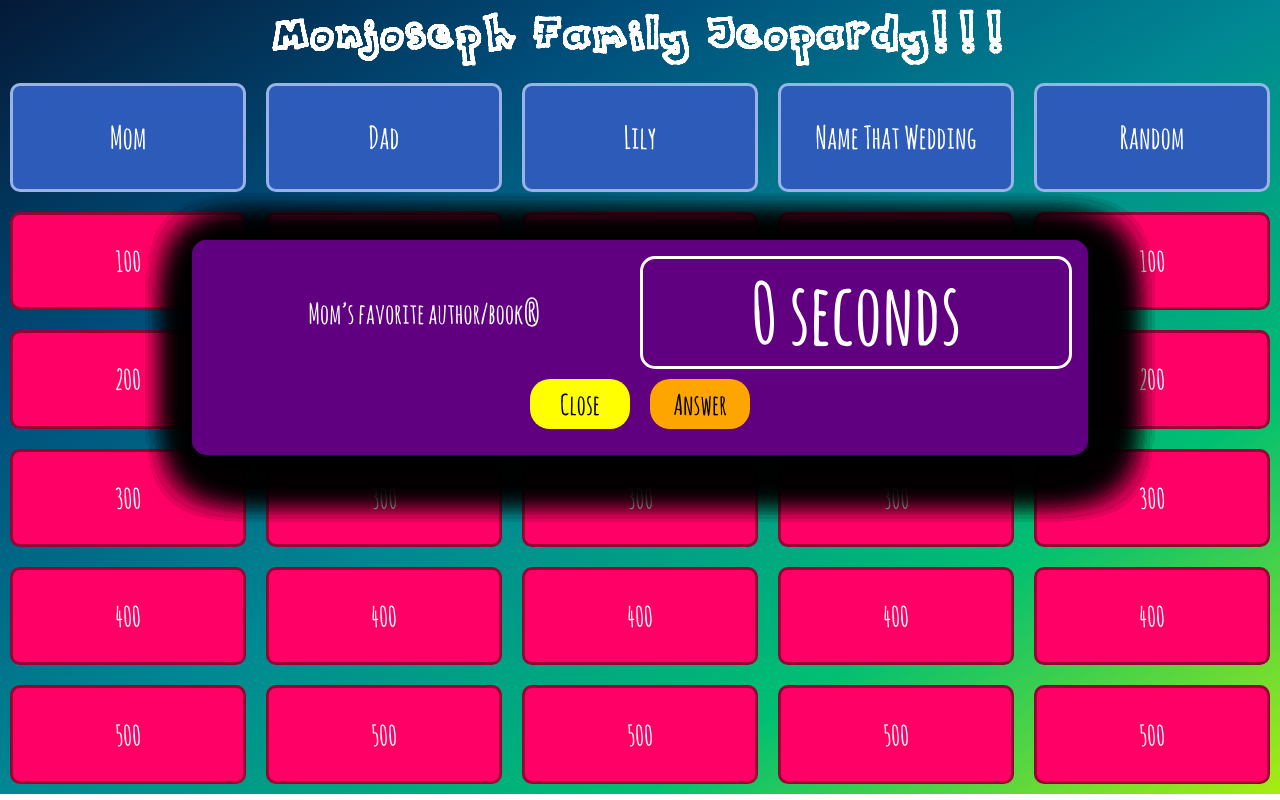
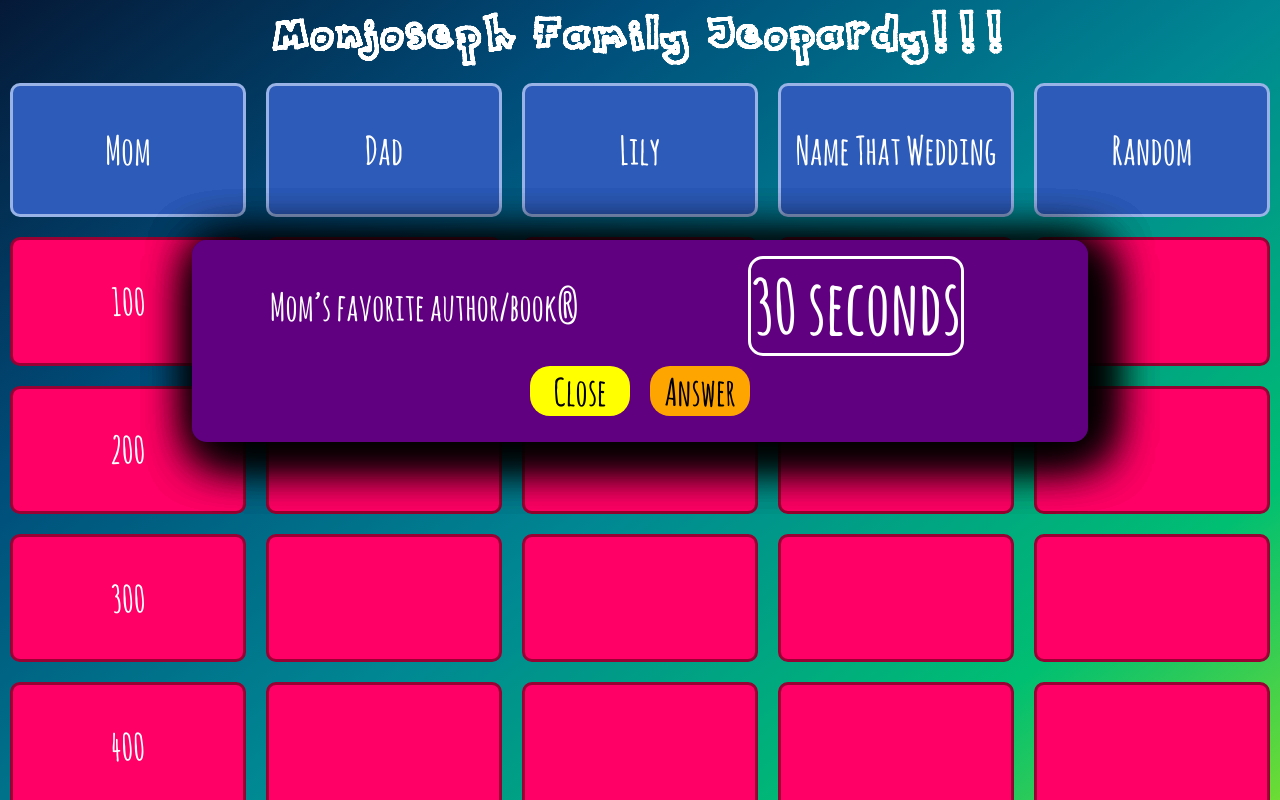
Before and after one commit to InnaMon/jeopardy, a React (Create React App) app: page / in a window 1280 px wide. Both pictures are taken after a click on the element "100". Shown: the top 800 px of the page. Built offline with nearby package versions, Linux system fonts and the light colour scheme.

Commit message:
added functionality to open and close modal

```diff
--- a/src/App.js
+++ b/src/App.js
@@ -11,45 +11,78 @@ class App extends Component {
         title: '100',
         modalHeader: 'Mom: 100 pts',
         question: 'What is Moms favorite color?',
-        answer: 'All shades of green'
+        answer: 'All shades of green',
+        id: 1
       },
       {
         title: '200',
         modalHeader: 'Mom: 200 pts',
         question: 'What year did mom enrolls to NCC?',
-        answer: '2008'
+        answer: '2008',
+        id: 2
       },
       {
         title: '300',
         modalHeader: 'Mom: 300 pts',
         question: 'What are the names of grandparents that raised mom',
-        answer: 'Grandma Polya and grandpa Peter'
+        answer: 'Grandma Polya and grandpa Peter',
+        id: 3
       },
       {
         title: '400',
         modalHeader: 'Mom: 400 pts',
         question: 'Who did mom work as in Russia?',
-        answer: 'Приома Здачя'
+        answer: 'Приома Здачя',
+        id: 4
       },
       {
         title: '500',
         modalHeader: 'Mom: 500 pts',
         question: 'Mom’s favorite author/book?',
-        answer: 'Кристина Рой Дорогой ценой'
+        answer: 'Кристина Рой Дорогой ценой',
+        id: 5
       }
     ],
     showModal: false,
+    dataModel: {
+      name: ""
+    },
     answered: false,
     showAnswer: false,
     timerTime: 60
   }
 
-  modalHandler = (e) => {
+  showModalHandler = key => {
     this.setState({
-      showModal: !this.state.showModal
+      showModal: true,
+      dataModel: key
+    });
+  }
+
+  hideModalHandler = (e) => {
+    e.stopPropagation();
+    this.setState({
+      showModal: false
     });
     this.resetCountDown();
   }
+
+  // showModalHandler = key => {
+  //   let key_to_update = {};
+  //   key_to_update[key] = true;
+  //   this.setState({
+  //     showModal: Object.assign( {}, this.state.showModal, key_to_update)
+  //   });
+  // }
+
+  // hideModalHandler = (key) => {
+  //   let key_to_update = {};
+  //   key_to_update[key] = false;
+  //   this.setState({
+  //     showModal: Object.assign( {}, this.state.showModal, key_to_update)
+  //   });
+  //   this.resetCountDown();
+  // }
 
   // modalHandler = (answer) => {
   //   if (answer === this.props.answer) {
@@ -92,14 +125,16 @@ class App extends Component {
   render() {
     const cards = this.state.cards.map((card, i) => {
       return <Card
-      key={Math.floor(Math.random(i + 5))}
       title={this.state.cards[i].title}
       modalHeader={this.state.cards[i].modalHeader}
       question={this.state.cards[i].question}
       answer={this.state.cards[i].answer}
-      handleModal={this.modalHandler}
+      key={this.state.cards[i].id}
+      // handleModal={this.modalHandler}
+      showModal={this.state.showModal}
+      showModalHandler = {this.showModalHandler}
+      hideModal = {this.hideModalHandler}
       answered={this.state.answered}
-      showModal={this.state.showModal}
       answerButton={this.showAnswerHandler}
       showAnswer={this.state.showAnswer}
       timerTime={this.state.timerTime}
@@ -123,16 +158,32 @@ class App extends Component {
             {cards}
           </div>
           <div className="column">
-            {cards}
+          <Card>200</Card>
+          <Card>200</Card>
+          <Card>200</Card>
+          <Card>200</Card>
+          <Card>200</Card>
           </div>
           <div className="column">
-            {cards}
+          <Card>200</Card>
+          <Card>200</Card>
+          <Card>200</Card>
+          <Card>200</Card>
+          <Card>200</Card>
           </div>
           <div className="column">
-            {cards}
+          <Card>200</Card>
+          <Card>200</Card>
+          <Card>200</Card>
+          <Card>200</Card>
+          <Card>200</Card>
           </div>
           <div className="column">
-            {cards}
+          <Card>200</Card>
+          <Card>200</Card>
+          <Card>200</Card>
+          <Card>200</Card>
+          <Card>200</Card>
           </div>
         </div>
 
--- a/src/components/Card/Card.css
+++ b/src/components/Card/Card.css
@@ -5,7 +5,7 @@
     justify-content: center;
     align-items: center;
     /* font-weight: lighter; */
-    font-size: 0.9em;
+    font-size: 1.2em;
     color: white;
     cursor: pointer;
     margin: 10px;
--- a/src/components/Card/Card.js
+++ b/src/components/Card/Card.js
@@ -7,16 +7,20 @@ class Card extends Component {
         return (
             <div
             className={"card " + (!this.props.answered ? "notAnsweredCard" : "answeredCard")}
-            onClick={e => this.props.handleModal(e)}>
+            // onClick={e => this.props.handleModal(this.props.key)}
+            showModal={this.props.showModal}
+            onClick={() => this.props.showModalHandler(this.props.key)}>
             <p>{this.props.title}</p>
             <Modal
+              key={this.props.key}
               showModal={this.props.showModal}
-              onClose={this.props.onClose}
+              hideModal={this.props.hideModal}
+            //   onClose={this.props.onClose}
               header={this.props.header}
               question={this.props.question}
+              answer={this.props.answer}
               answerButton={this.props.answerButton}
               showAnswer={this.props.showAnswer}
-              answer={this.props.answer}
               timerTime={this.props.timerTime}
               startTimer={this.props.startTimer}
             >
--- a/src/components/Category/Category.css
+++ b/src/components/Category/Category.css
@@ -5,7 +5,7 @@
     justify-content: center;
     align-items: center;
     /* font-weight: lighter; */
-    font-size: 1em;
+    font-size: 1.25em;
     background-color: #2d5bb9;
     color: white;
     /* font-weight: 600; */
--- a/src/components/Modal/Modal.js
+++ b/src/components/Modal/Modal.js
@@ -3,14 +3,18 @@ import Timer from '../Timer/Timer';
 import './Modal.css'
 
 class Modal extends Component {
-    onClose = e => {
-        this.props.onClose && this.props.onClose(e);
-    };
+    // onClose = e => {
+    //     this.props.hideModal && this.props.hideModal();
+    // };
+
+    // onClose = key => {
+    //     this.props.showModal && this.props.hideModal(key);
+    // };
 
     render() {
-        if(!this.props.showModal) {
-            return null;
-        }
+        // if(!this.props.showModal) {
+        //     return null;
+        // }
 
         let answer = null;
         if(this.props.showAnswer) {
@@ -18,19 +22,23 @@ class Modal extends Component {
         }
 
       return (
+        this.props.showModal ?
         <div className="Modal">
             <div className="text">
-            {this.props.children}
+            {/* {this.props.children} */}
             {this.props.header}
             {this.props.question}
             {answer}
             </div>
-            <Timer className="timer" startTimer={this.props.startTimer} timerTime={this.props.timerTime}/>
+            <div className="timer">
+                <Timer startTimer={this.props.startTimer} timerTime={this.props.timerTime}/>
+            </div>
             <div className="button">
-                <button className="closeButton" onClose={e => this.onClose(e)}>Close</button>
+                {/* <button className="closeButton" onClose={e => this.onClose(e)}>Close</button> */}
+                <button className="closeButton" onClick={e => this.props.hideModal(e)} showModal = {this.props.showModal} >Close</button>
                 <button className="answerButton" onClick={e => this.props.answerButton(e)}>Answer</button>
             </div>
-        </div>
+        </div> : null
       )
     }
 }
--- a/src/components/Timer/Timer.css
+++ b/src/components/Timer/Timer.css
@@ -1,5 +1,5 @@
 .Timer {
-    font-size: 3em;
+    font-size: 2em;
     margin: auto;
     width: 50%;
     border: 3px solid white;
```
